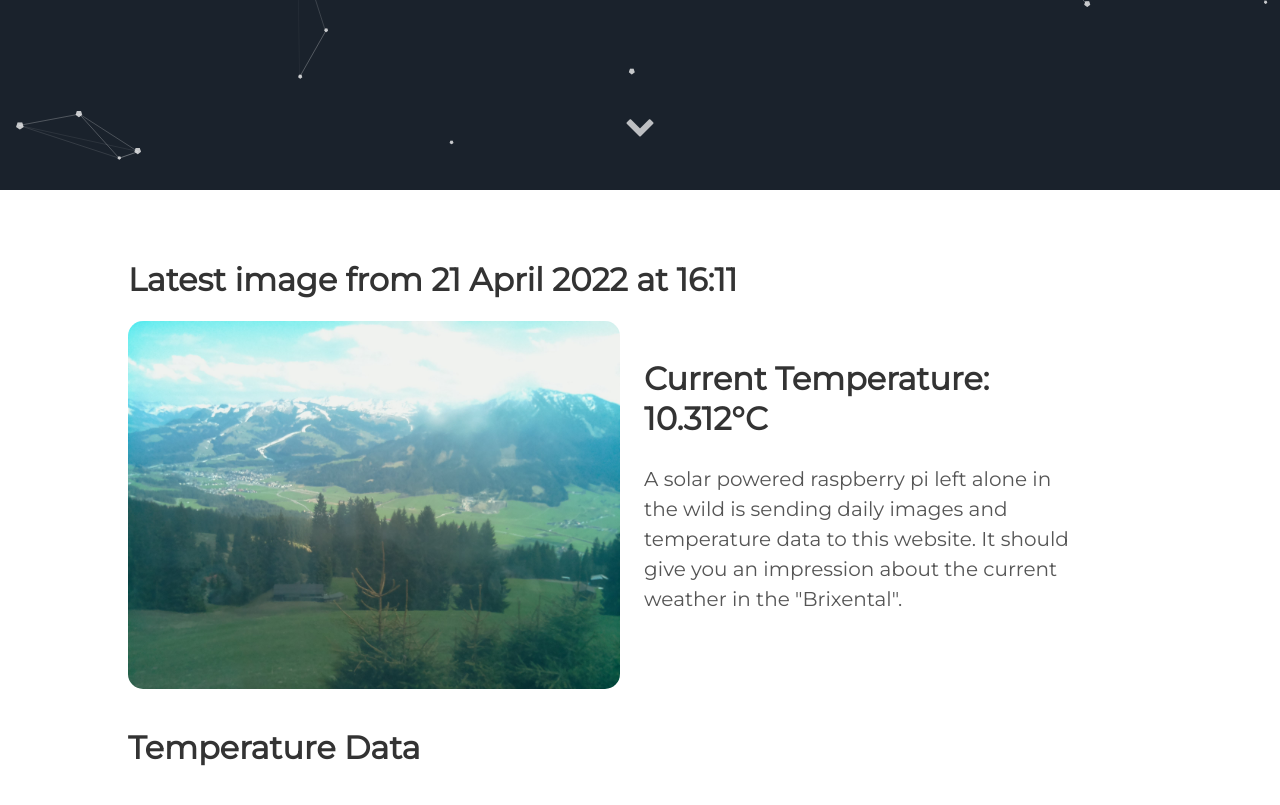
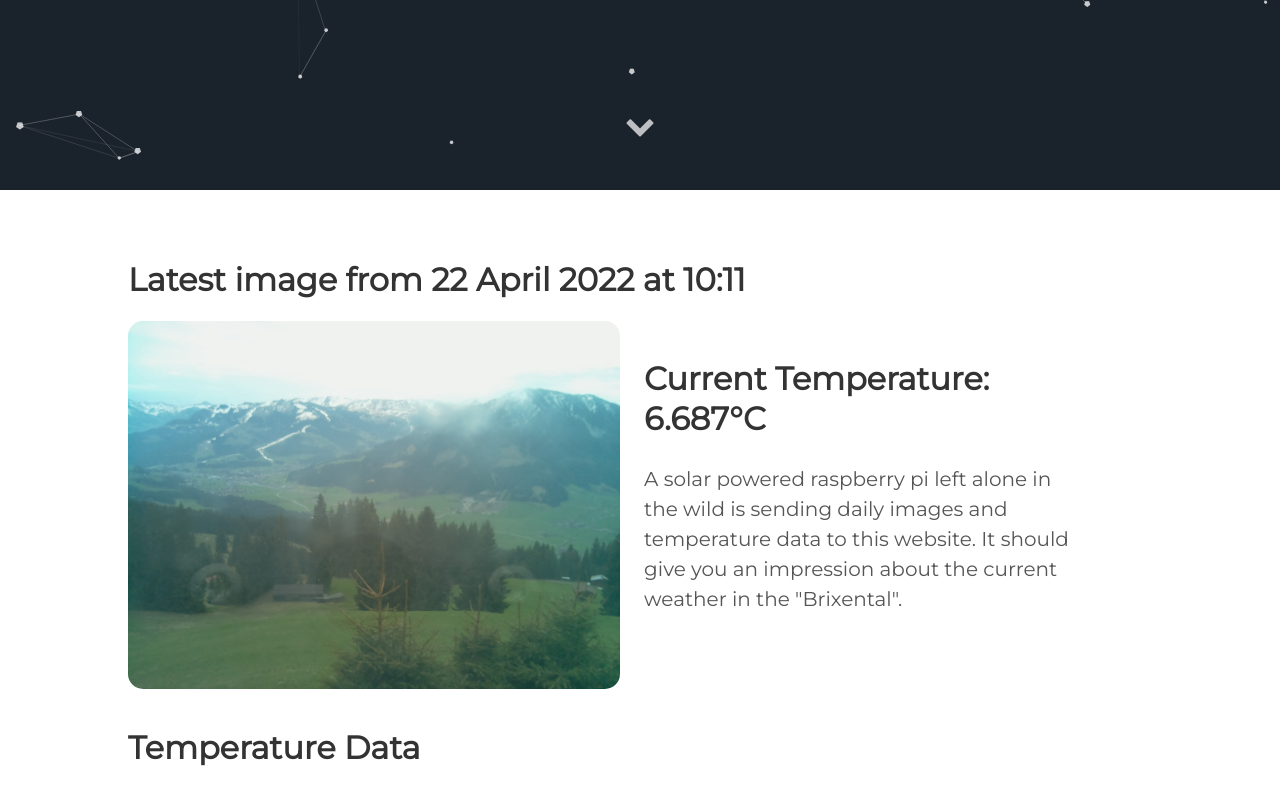
Before and after one commit to vektorious/vektorious.github.io, a Jekyll site: the page built from resources/huette.md, in a window 1280 px wide and 900 px high, scrolled down 710 px. Shown: the top 805 px of the window. Built offline with Jekyll 4.4.1, drawn with Linux system fonts in a browser that asks for light colours.

Commit message:
I'm a bot beep boop

```diff
--- a/resources/huette.md
+++ b/resources/huette.md
@@ -6,13 +6,13 @@ image: '/assets/img/'
 description: 'Live image from the Austrian alps'
 twitter_text: ' '
 ---
-## Latest image from 21 April 2022 at 16:11
+## Latest image from 22 April 2022 at 10:11
 <div class="huette">
   <div class="huette-image">
     <img src="{{ "/assets/img/huette.jpg" | prepend: site.baseurl }}">
   </div>
   <div class="huette-text">
-        <h2>Current Temperature: 10.312°C</h2>
+        <h2>Current Temperature: 6.687°C</h2>
         <p>A solar powered raspberry pi left alone in the wild is sending daily images and temperature data to this website. It should give you an impression about the current weather in the "Brixental".</p>
 
   </div>
```
Also changed, not shown: rpi-script/2022-04-22_100944.txt (renamed from rpi-script/2022-04-21_160942.txt, +5 -5 lines), rpi-script/huette.md (+2 -2 lines), assets/img/huette.jpg, assets/img/temp_plot.png, rpi-script/temp_plot.png, 1 other file.
